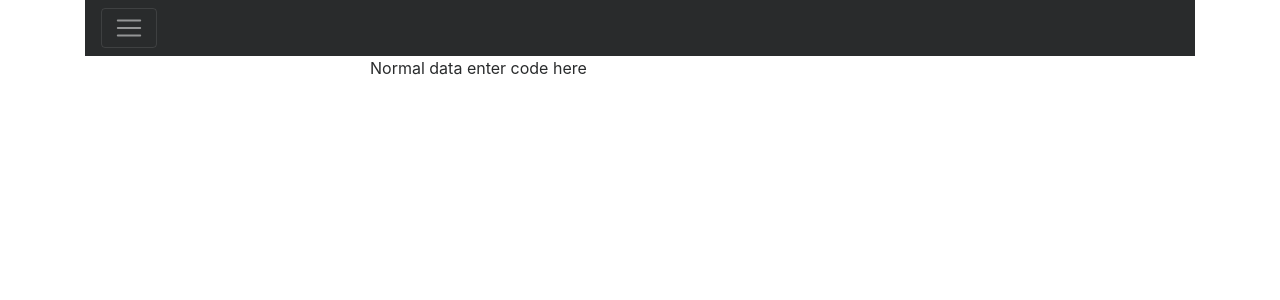
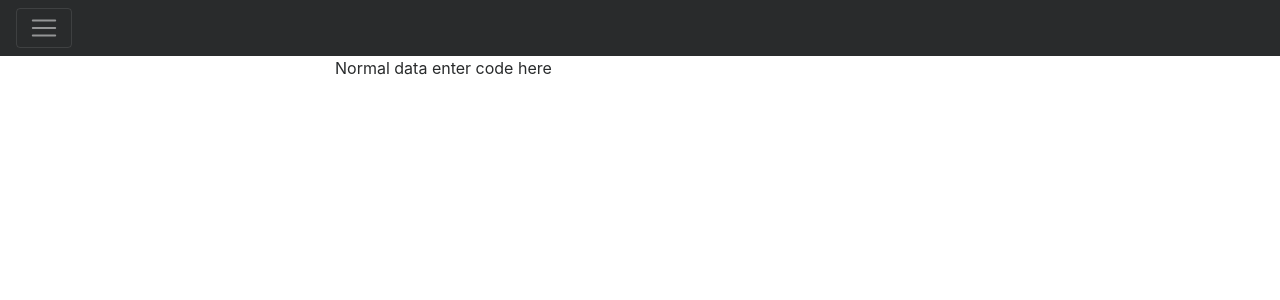
Before and after one commit to abenassen/holyfootball, a Django app: template fanta/fantaapp/templates/fantaapp/standard_page.html in a window 1280 px wide. Shown: the top 300 px of the page. Run offline with Django 3.2, Linux system fonts and the light colour scheme; the template is opened without the code that fills it, so the values that code supplies are empty; some libraries are stand-ins or nearby versions.

Commit message:
test changes to standard_page

```diff
--- a/fanta/fantaapp/templates/fantaapp/base_page.html
+++ b/fanta/fantaapp/templates/fantaapp/base_page.html
@@ -22,10 +22,8 @@
     {% endblock header %}
 
   </header>
-<div class="container">
 {% block content %}
 {% endblock %}
-</div>
 
 {% block footer %}
 {% endblock footer %}
--- a/fanta/fantaapp/templates/fantaapp/standard_page.html
+++ b/fanta/fantaapp/templates/fantaapp/standard_page.html
@@ -7,19 +7,25 @@
     </button>
   </nav>
 </div>
+
+<div class="container-fluid">
+
+
 <div class="row">
     <div class="col-lg-3">
        <div class="affix">
-  <div class="collapse" id="navbarToggleExternalContent">
-    <div class="bg-inverse p-4">
-      <h4 class="text-white">Collapsed content</h4>
-      <span class="text-muted">Toggleable via the navbar brand.</span>
-    </div>
-  </div>        </div>
+  		<div class="collapse" id="navbarToggleExternalContent">
+    		<div class="bg-inverse p-4">
+		      <h4 class="text-white">Collapsed content</h4>
+      			<span class="text-muted">Toggleable via the navbar brand.</span>
+    		</div>
+  		</div>
+  	   </div>
     </div>
     <div class="col-lg-9">
        Normal data enter code here
     </div>
+</div>
 </div>
 
 {% endblock %}
```
Also changed, not shown: 1 other file.
